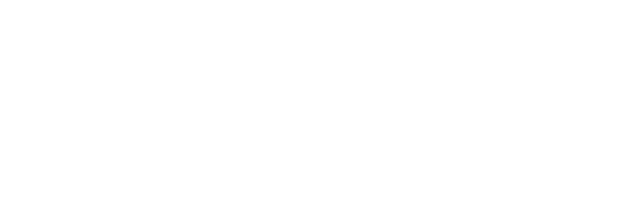
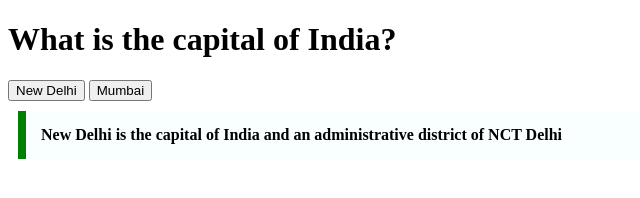
Before and after one commit to acciojob/trivia-RajnandaniPawar, a website: page main.html in a window 1280 px wide. Shown: the whole page, without its empty margins (0-640 px from the left). Drawn offline with Linux system fonts and the light colour scheme.

Commit message:
created a submission

```diff
--- a/main.html
+++ b/main.html
@@ -8,6 +8,15 @@
 
 <body>
 	<!-- the entire body must be written by student -->
+	<div>
+		 <h1>What is the capital of India?</h1>
+		 <form>
+			 <button type='radio'>New Delhi</button>
+			 <button type='radio'>Mumbai</button>
+		 </form>
+		<blockquote>New Delhi is the capital of India and an administrative district of NCT Delhi</blockquote>
+	</div>
+
     <script type="text/javascript" src="./script.js">
 </script>
 
--- a/styles.css
+++ b/styles.css
@@ -1,2 +1,10 @@
 
 /* Your CSS Code here. */
+blockquote{
+	max-width : 600px;
+	margin : 10px;
+	padding : 15px;
+	border-left : 8px solid green;
+	background-color : #f8fffe;
+	font-weight : bold;
+}
```
